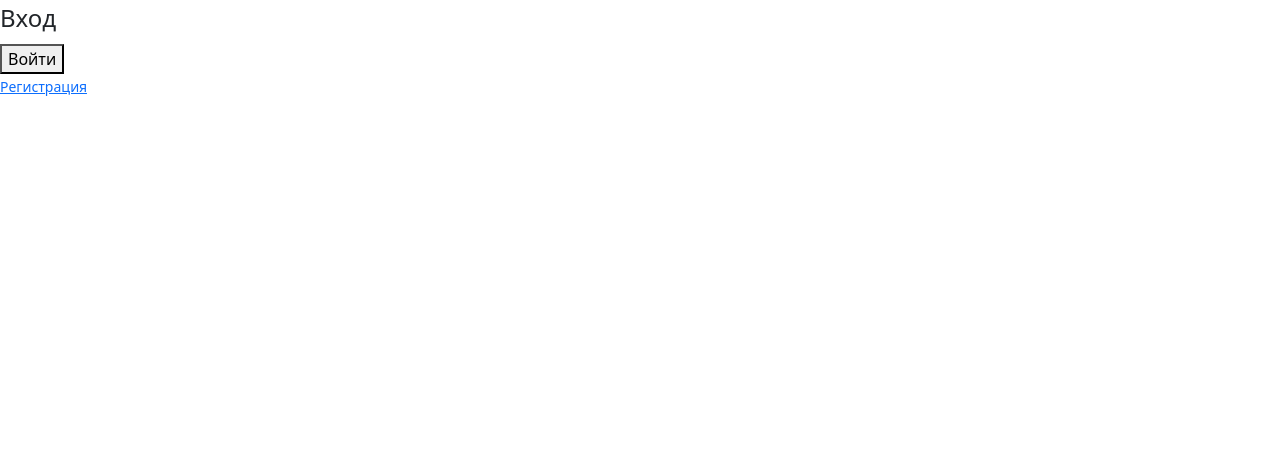
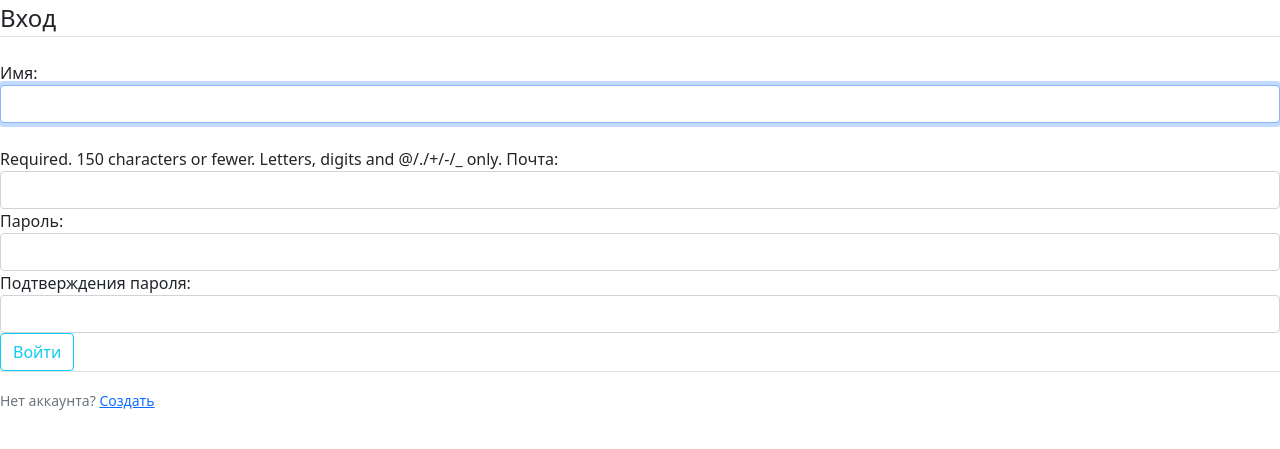
Before and after one commit to pwnd27/videoblog_django, a Django app: template videoblog/users/templates/users/login.html in a window 1280 px wide. Shown: the top 449 px of the page. Run offline with Django 4.2, Linux system fonts and the light colour scheme; the template is opened without the code that fills it: values that come from a table or form of the project are taken from there, others are empty.

Commit message:
add css for reg

```diff
--- a/videoblog/users/forms.py
+++ b/videoblog/users/forms.py
@@ -1,16 +1,28 @@
 from django import forms
 from django.contrib.auth.forms import UserCreationForm
 from django.contrib.auth.models import User
+from django.utils.translation import gettext_lazy
 
 
 class UserRegisterForm(UserCreationForm):
-    email = forms.EmailField()
+    password1 = forms.CharField(widget = forms.TextInput(
+        attrs={'class':'form-control','type':'password', 'name':'password'}),
+        label="Пароль")
+    password2 = forms.CharField(widget = forms.TextInput(
+        attrs={'class':'form-control','type':'password', 'name':'password'}),
+        label="Подтверждения пароля")
 
     class Meta:
         model = User
         fields = [
             'username',
             'email',
-            'password1',
-            'password2',
         ]
+        widgets = {
+            'username': forms.TextInput(attrs={"class": "form-control"}),
+            'email': forms.EmailInput(attrs={"class": "form-control"}),
+        }
+        labels = {
+            'username': gettext_lazy('Имя'),
+            'email': gettext_lazy('Почта')
+        }
--- a/videoblog/users/templates/users/login.html
+++ b/videoblog/users/templates/users/login.html
@@ -3,8 +3,16 @@
 {% block content %}
 <form method="POST">
     {% csrf_token %}
-    <legend>Вход</legend>
-    <button>Войти</button>
+    <fieldset class="form-group">
+        <legend class="border-bottom mb-4">Вход</legend>
+        {{ form }}
+    </fieldset>
+    <div class="form-group">
+        <button class="btn btn-outline-info" type="submit">Войти</button>
+    </div>
+
 </form>
-<small><a href="{% url 'register' %}">Регистрация</a></small>
+<div class="border-top pt-3">
+    <small class="text-muted">Нет аккаунта? <a href="{% url 'register' %}">Создать</a></small>
+</div>
 {% endblock %}
--- a/videoblog/users/views.py
+++ b/videoblog/users/views.py
@@ -7,3 +7,7 @@
     form_class = UserRegisterForm
     template_name = 'users/register.html'
     success_url = reverse_lazy('login')
+
+    def form_valid(self, form):
+        form.save()
+        return super().form_valid(form)
--- a/videoblog/videoblog/settings.py
+++ b/videoblog/videoblog/settings.py
@@ -127,6 +127,3 @@
 
 MEDIA_ROOT = f'{BASE_DIR}/../media'
 MEDIA_URL = '/media/'
-
-# LOGIN_REDIRECT_URL = '/users/login'
-# LOGIN_URL = 'login'
```
Also changed, not shown: videoblog/users/templates/users/register.html (+19 -6 lines), videoblog/db.sqlite3.
